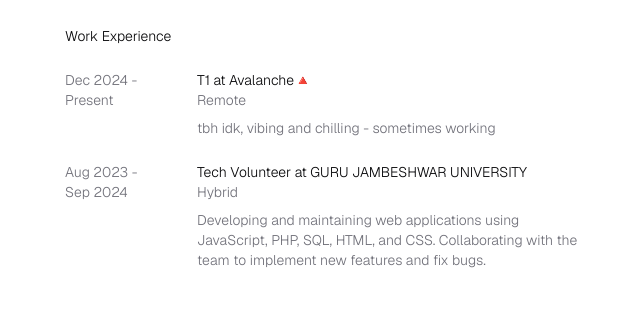
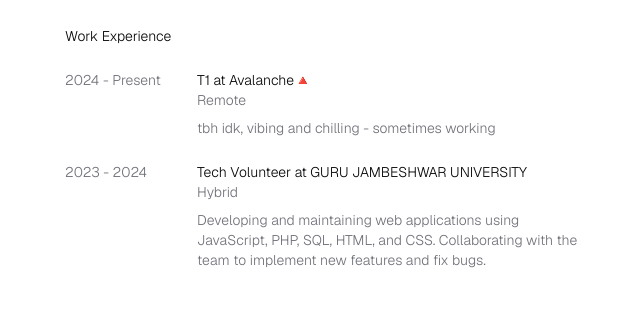
Before and after one commit to vissih/cv, a Next.js app: page / in a window 1280 px wide. Shown: the part 284-604 px from the top of the page, without its empty margins (311-951 px from the left). Built offline with nearby package versions, Linux system fonts and the light colour scheme.

Commit message:
Update profile.ts

```diff
--- a/data/profile.ts
+++ b/data/profile.ts
@@ -15,13 +15,13 @@
       {
         title: 'T1 at Avalanche🔺',
         subTitle: 'Remote',
-        date: 'Dec 2024 - Present',
+        date: '2024 - Present',
         description: 'tbh idk, vibing and chilling - sometimes working',
       },
       {
         title: 'Tech Volunteer at GURU JAMBESHWAR UNIVERSITY',
         subTitle: 'Hybrid',
-        date: 'Aug 2023 - Sep 2024',
+        date: '2023 - 2024',
         description:
           'Developing and maintaining web applications using JavaScript, PHP, SQL, HTML, and CSS. Collaborating with the team to implement new features and fix bugs.',
       }
```
